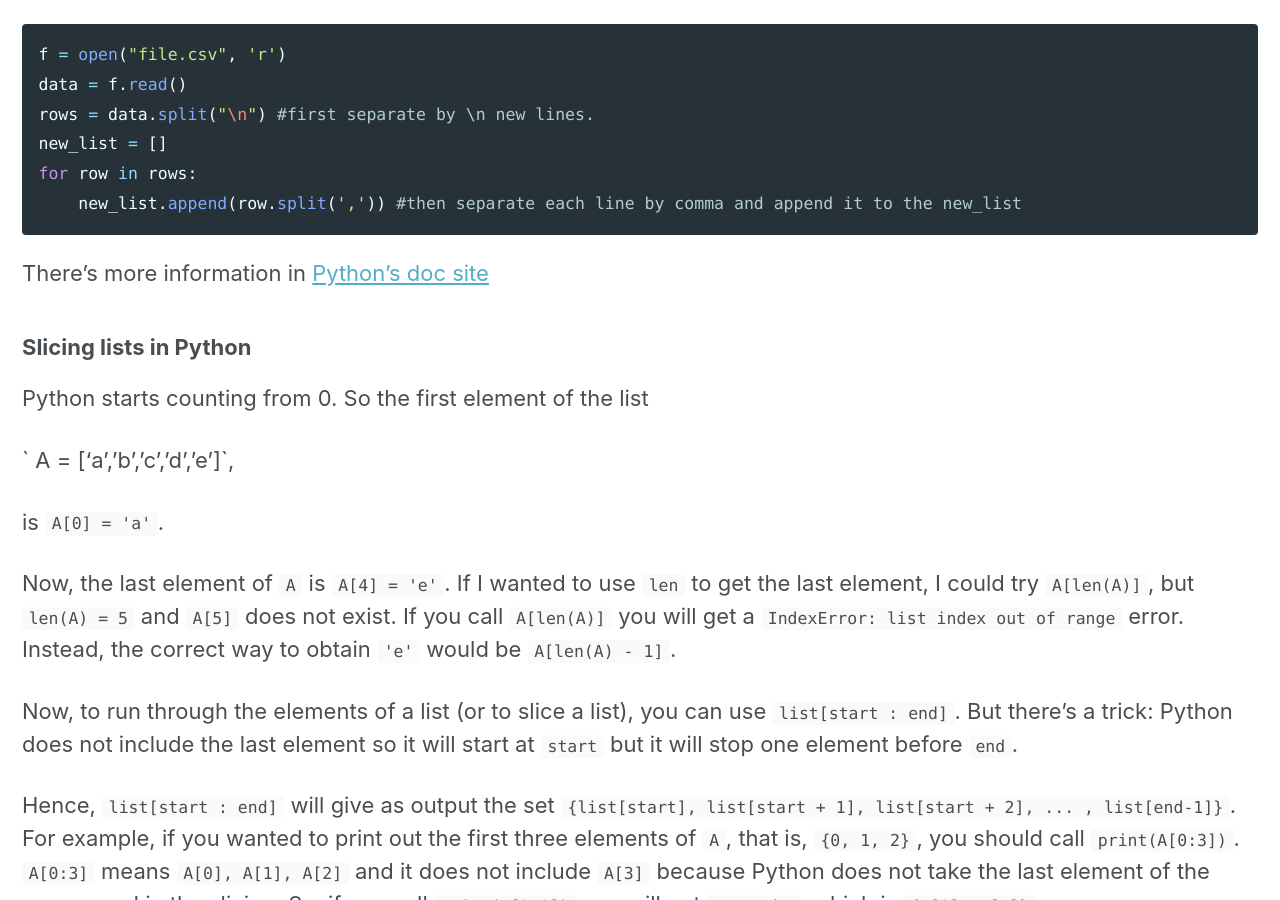
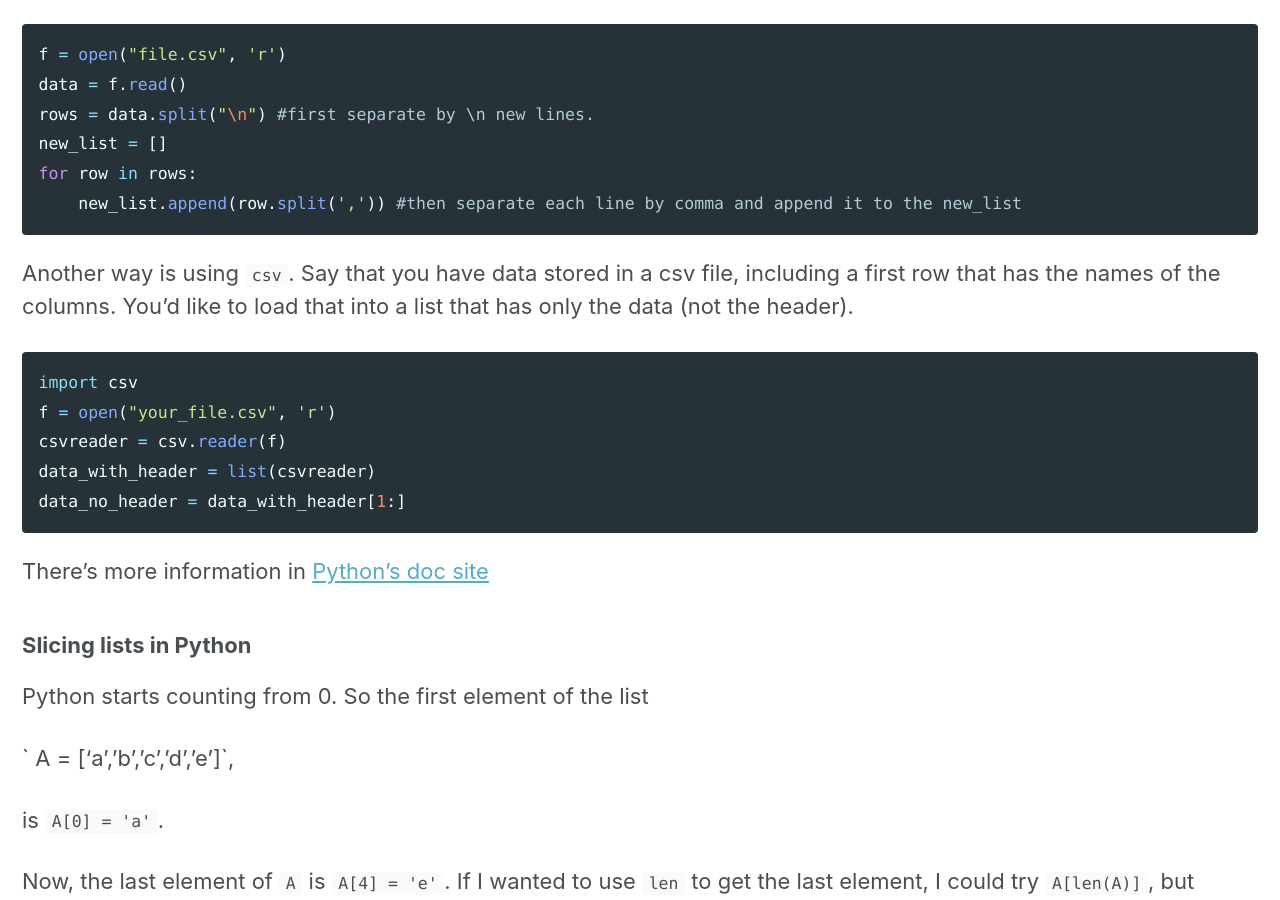
Before and after one commit to nahusznaj/nahusznaj.github.io, a Jekyll site: the page built from _posts/learning/2018-06-14-python-learning.md, in a window 1280 px wide and 900 px high, scrolled down 740 px. Built offline with Jekyll 4.4.1, drawn with Linux system fonts in a browser that asks for light colours; nearby versions of some CDN libraries.

Commit message:
Update 2018-06-14-python-learning.md

````diff
--- a/_posts/learning/2018-06-14-python-learning.md
+++ b/_posts/learning/2018-06-14-python-learning.md
@@ -37,6 +37,16 @@ for row in rows:
     new_list.append(row.split(',')) #then separate each line by comma and append it to the new_list
 ```
 
+Another way is using `csv`. Say that you have data stored in a csv file, including a first row that has the names of the columns. You'd like to load that into a list that has only the data (not the header).
+
+```python
+import csv
+f = open("your_file.csv", 'r')
+csvreader = csv.reader(f)
+data_with_header = list(csvreader)
+data_no_header = data_with_header[1:]
+```
+
 There's more information in [Python's doc site](https://docs.python.org/3/tutorial/inputoutput.html#reading-and-writing-files)
 
 
````
